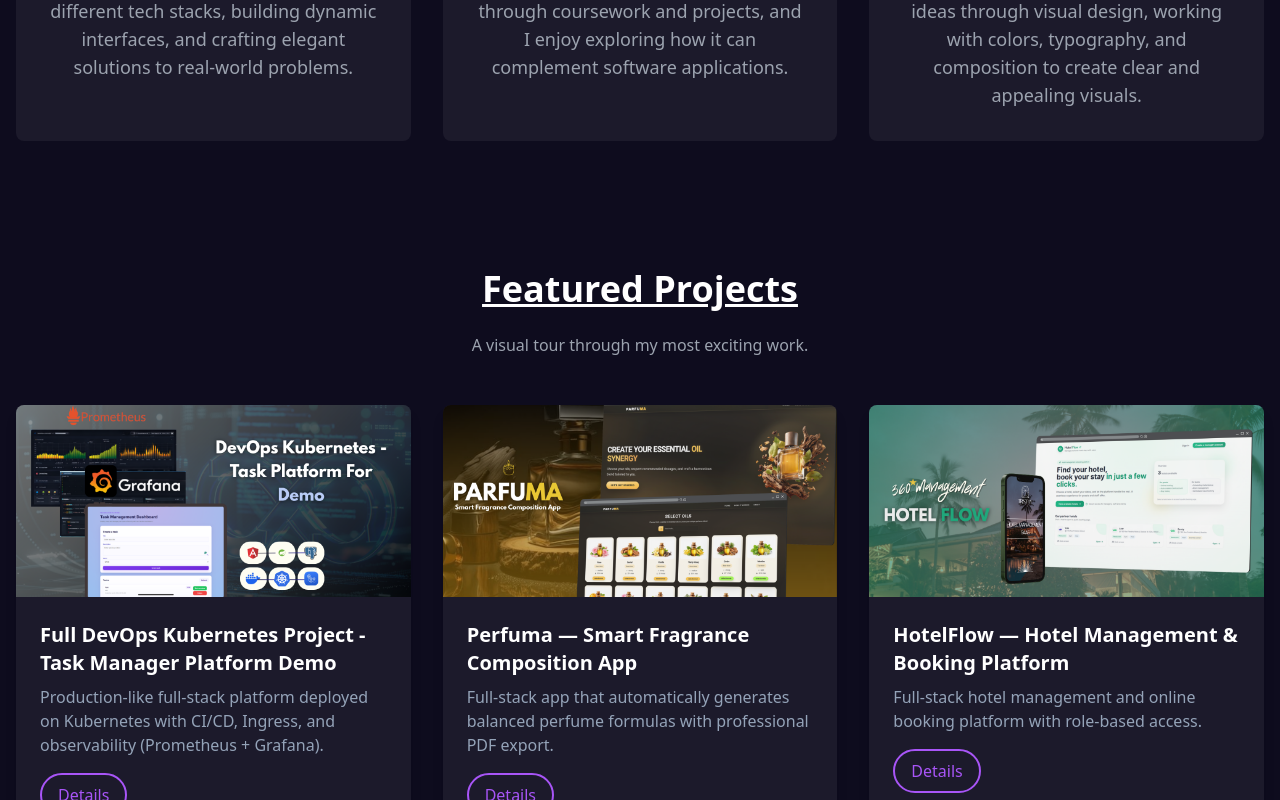
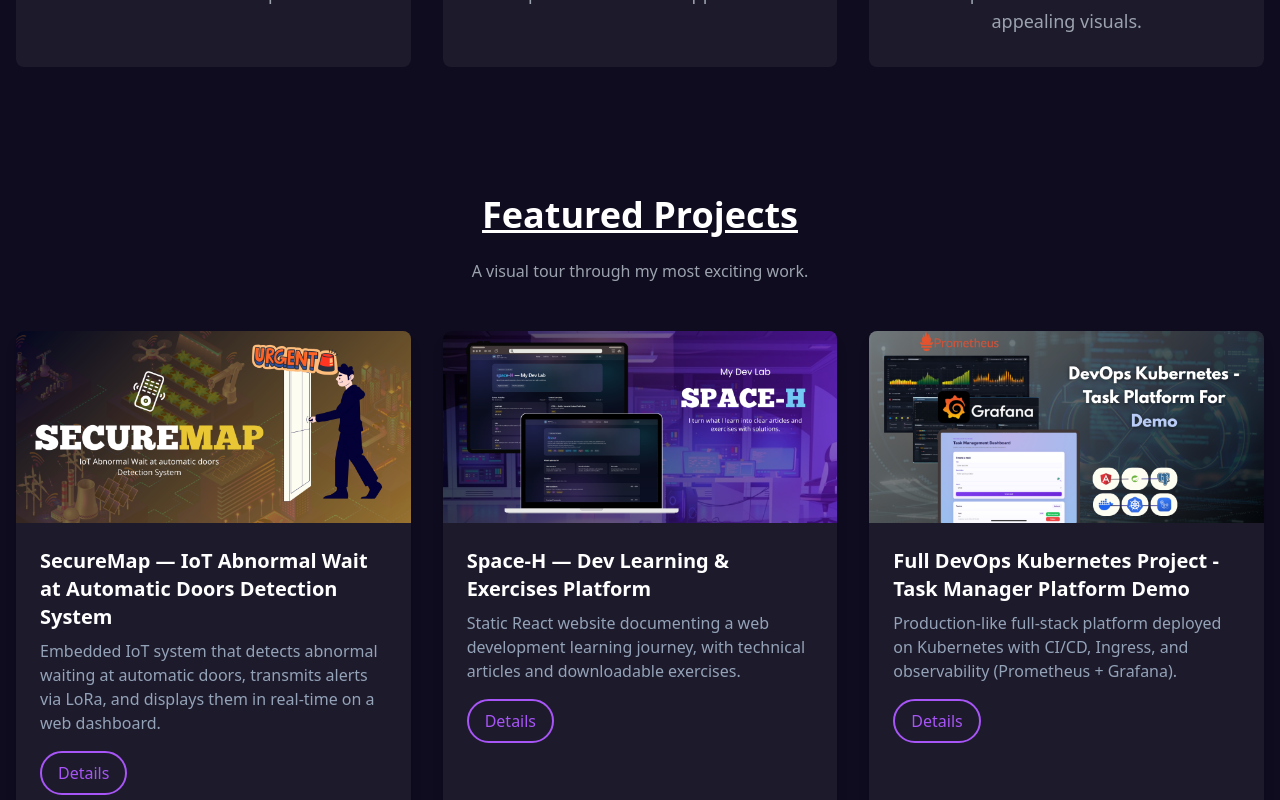
Before and after one commit to HamzaOuba00-1/portfolio, a React (Vite) app: page / in a window 1280 px wide. Shown: the part 2000-2800 px from the top of the page. Built offline with nearby package versions, Linux system fonts and the light colour scheme.

Commit message:
feat(Projects, Hero): update projects and hero section

```diff
--- a/src/components/Hero.jsx
+++ b/src/components/Hero.jsx
@@ -80,7 +80,7 @@ const Hero = () => {
         </div>
 
         {/* Secondary section */}
-        <motion.div
+        {/* <motion.div
           initial={{ opacity: 0, y: 18 }}
           animate={{ opacity: 1, y: 0 }}
           transition={{ delay: 0.65, duration: 0.4 }}
@@ -88,6 +88,7 @@ const Hero = () => {
         >
           <div className="flex flex-col sm:flex-row items-center sm:items-center justify-center sm:justify-between gap-4 text-center sm:text-left">
             {/* Text */}
+            {/*
             <div className="flex flex-col">
               <div className="text-sm font-semibold text-white/90">space-H</div>
               <div className="text-sm text-gray-400">
@@ -96,7 +97,7 @@ const Hero = () => {
             </div>
 
             {/* Button */}
-            <motion.a
+            {/* <motion.a
               href="https://spaceh.online"
               target="_blank"
               rel="noopener noreferrer"
@@ -106,8 +107,9 @@ const Hero = () => {
             >
               Visit space-H
             </motion.a>
+            </motion.div>
           </div>
-        </motion.div>
+        </motion.div>*/}
       </motion.div>
     </div>
   );
--- a/src/components/Projects.jsx
+++ b/src/components/Projects.jsx
@@ -12,6 +12,8 @@ import project8 from "../assets/projects/8.png";
 import project9 from "../assets/projects/9.png";
 import project10 from "../assets/projects/10.png";
 import project11 from "../assets/projects/11.png";
+import project12 from "../assets/projects/12.png";
+import project13 from "../assets/projects/13.png";
 
 const INITIAL_VISIBLE = 9;
 const LOAD_MORE_STEP = 6;
@@ -22,6 +24,51 @@ const Work = () => {
 
   const projects = useMemo(
     () => [
+      {
+        id: 13,
+        title: "SecureMap — IoT Abnormal Wait at Automatic Doors Detection System",
+        shortDescription:
+          "Embedded IoT system that detects abnormal waiting at automatic doors, transmits alerts via LoRa, and displays them in real-time on a web dashboard.",
+        image: project13,
+        videoUrl: null,
+        githubLink: "https://github.com/HamzaOuba00-1/iot-system",
+        descriptionLines: [
+          "HC-SR04 ultrasonic sensor detects presence within 80cm — triggers alarm after 5 seconds of abnormal waiting in front of the door",
+          "XOR-encrypted LoRa communication between two Arduino UNO R4 boards",
+          "Node.js gateway reads serial port, decrypts payload, and publishes via MQTT (Mosquitto)",
+          "NestJS backend with PostgreSQL persistence and real-time WebSocket broadcasting",
+          "Next.js dashboard with SVG building map, color-coded door statuses, live feed, and simulation mode",
+          "Full Docker Compose infrastructure",
+        ],
+        stack: [
+          "Arduino",
+          "LoRa",
+          "Node.js",
+          "MQTT",
+          "NestJS",
+          "PostgreSQL",
+          "Next.js",
+          "Docker",
+          "TypeScript",
+        ],
+      },
+      {
+        id: 12,
+        title: "Space-H — Dev Learning & Exercises Platform",
+        shortDescription:
+          "Static React website documenting a web development learning journey, with technical articles and downloadable exercises.",
+        image: project12,
+        videoUrl: null,
+        githubLink: "https://github.com/HamzaOuba00-1/space-h",
+        descriptionLines: [
+          "Technical articles written in Markdown with search and filtering by technology",
+          "Exercises with statements and downloadable ZIP solutions",
+          "Secure Markdown rendering with DOMPurify (XSS prevention)",
+          "Feature-based modular React architecture (articles, exercises, shared components)",
+          "Fully static website — no backend required",
+        ],
+        stack: ["React 19", "TypeScript", "Vite", "TailwindCSS v4"],
+      },
       {
         id: 11,
         title: "Full DevOps Kubernetes Project - Task Manager Platform Demo",
```
